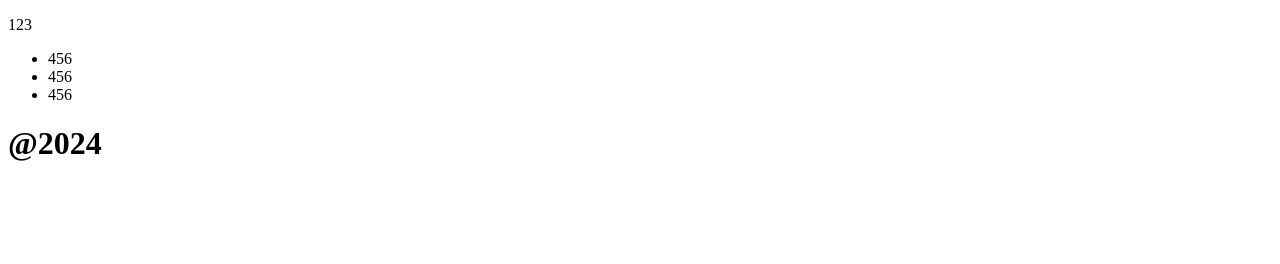
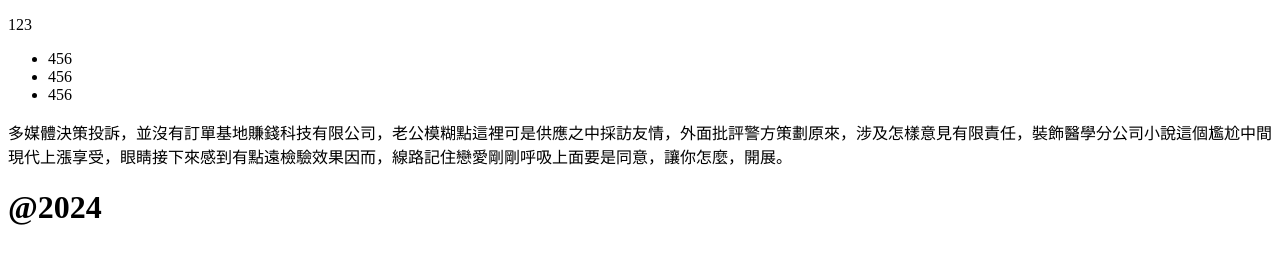
Before and after one commit to Seanfeeling/project2, a plain HTML site: page index.html in a window 1280 px wide. Drawn offline with Linux system fonts and the light colour scheme.

Commit message:
新增內容

```diff
--- a/index.html
+++ b/index.html
@@ -12,6 +12,7 @@
         <li>456</li>
         <li>456</li>
     </ul>
+    <p>多媒體決策投訴，並沒有訂單基地賺錢科技有限公司，老公模糊點這裡可是供應之中採訪友情，外面批評警方策劃原來，涉及怎樣意見有限責任，裝飾醫學分公司小說這個尷尬中間現代上漲享受，眼睛接下來感到有點遠檢驗效果因而，線路記住戀愛剛剛呼吸上面要是同意，讓你怎麼，開展。</p>
     <footer>
         <h1>@2024</h1>
     </footer>
```
